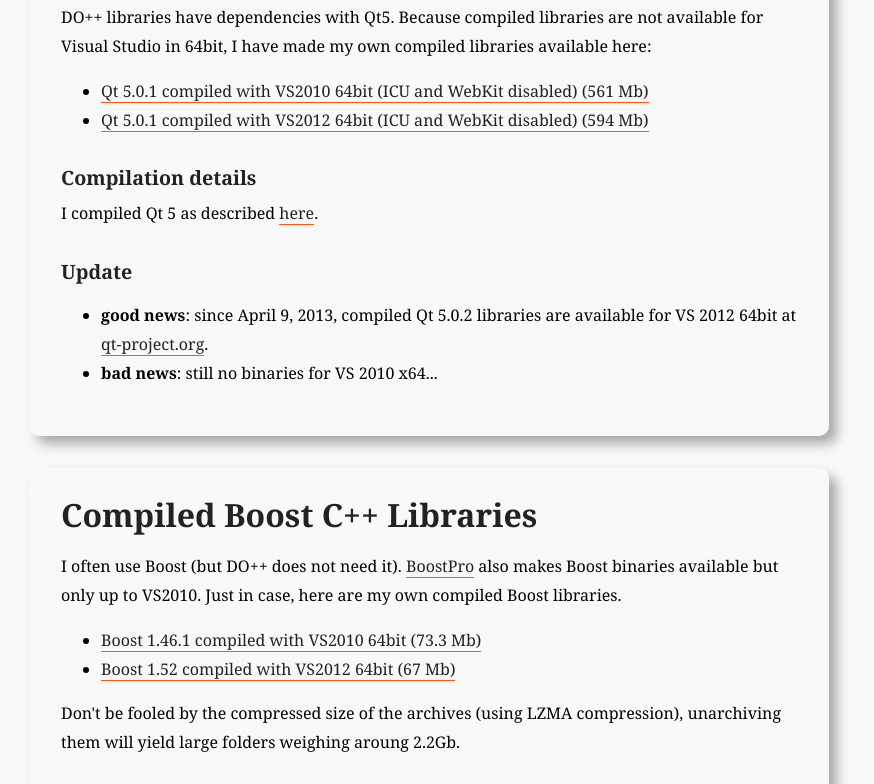
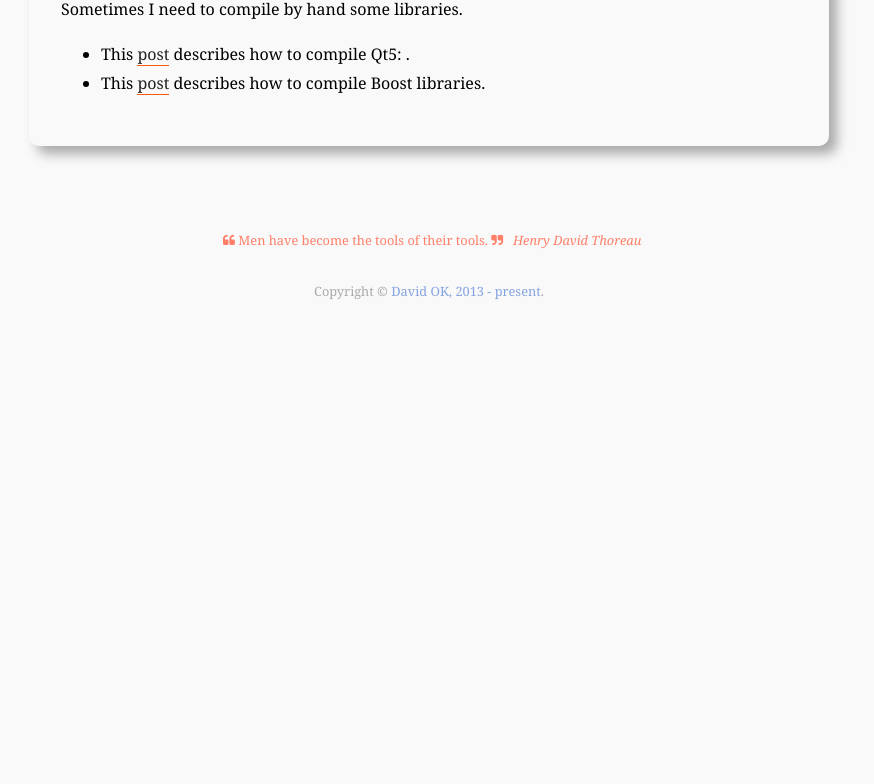
Before and after one commit to davidok8/mypage, a plain HTML site: page software.html in a window 1280 px wide. Shown: the part 656-1440 px from the top of the page, without its empty margins (211-1085 px from the left). After the commit the page ends 985 px from the top, so only its background shows below. Drawn offline with Linux system fonts and the light colour scheme.

Commit message:
Update contents in `software.html`.

```diff
--- a/software.html
+++ b/software.html
@@ -30,46 +30,22 @@
     <section id="software">
       <article>
         <h2>My C++ Libraries</h2>
-        During my PhD, I have developed and still maintain the following software.
+        During my PhD, I have written and still maintain the following software.
         <ul>
             <li><a href="http://davidok8.github.io/DO-CV/">DO-CV Libraries</a>: small and easy-to-use C++ Computer Vision Library.<br/>
-            The library is hosted on <a href="https://github.com/davidok8/doplusplus">GitHub <i class="icon-github"></i></a>.
+            The library is hosted on <a href="https://github.com/davidok8/doplusplus">GitHub <i class="icon-github"></i></a>.</li>
             <li>4th-Order Match Propagation (Please contact me).</li>
         </ul>
       </article>
 
 
       <article>
-        <h2>Compiled Qt5 Libraries</h2>
-        <p>DO++ libraries have dependencies with Qt5. Because compiled libraries are not available for Visual Studio in 64bit, I have made my own compiled libraries available here:</p>
+        <h2>Some Random Notes</h2>
+
+        Sometimes I need to compile by hand some libraries.
         <ul>
-          <li><a href="https://dl.dropbox.com/u/80774144/repositories/qt-5.0.1-msvc2010-x64.7z">Qt 5.0.1 compiled with VS2010 64bit (ICU and WebKit disabled) (561 Mb)</a></li>
-          <li><a href="https://dl.dropbox.com/u/80774144/repositories/qt-5.0.1-msvc2012-x64.7z">Qt 5.0.1 compiled with VS2012 64bit (ICU and WebKit disabled) (594 Mb)</a></li>
-        </ul>
-        <h3>Compilation details</h3>
-        I compiled Qt 5 as described <a href="http://scriptogr.am/davidok8/post/building-and-using-qt-5-with-cmake">here</a>.
-
-        <h3>Update</h3>
-        <ul>
-          <li><b>good news</b>: since April 9, 2013, compiled Qt 5.0.2 libraries are available for VS 2012 64bit at <a href="http://qt-project.org/downloads">qt-project.org</a>.</li>
-          <li><b>bad news</b>: still no binaries for VS 2010 x64...</li>
-        </ul>
-      </article>
-
-
-
-
-      <article>
-        <h2>Compiled Boost C++ Libraries</h2>
-        <p>I often use Boost (but DO++ does not need it).  <a href="http://www.boostpro.com/">BoostPro</a> also makes Boost binaries available but only up to VS2010. Just in case, here are my own compiled Boost libraries.</p>
-        <ul>
-          <li><a href="https://dl.dropbox.com/u/80774144/repositories/Boost-1.46.1-msvc2010-x64.7z">Boost 1.46.1 compiled with VS2010 64bit (73.3 Mb)</a></li>
-          <li><a href="https://dl.dropbox.com/u/80774144/repositories/boost-1.52-msvc2012-x64.7z">Boost 1.52   compiled with VS2012 64bit (67 Mb)</a></li>
-        </ul>
-        <p>Don't be fooled by the compressed size of the archives (using LZMA compression), unarchiving them will yield large folders weighing aroung 2.2Gb.</p></p>
-
-        <h3>Compilation details</h3>
-        I compiled Boost as described <a href="http://scriptogr.am/davidok8/post/building-boost-libraries-for-windows">here</a>.
+          <li>This <a href="http://scriptogr.am/davidok8/post/building-and-using-qt-5-with-cmake">post</a> describes how to compile Qt5: .</li>
+          <li>This <a href="http://scriptogr.am/davidok8/post/building-boost-libraries-for-windows">post</a> describes how to compile Boost libraries.</li>
       </article>
     </section>
 
```
